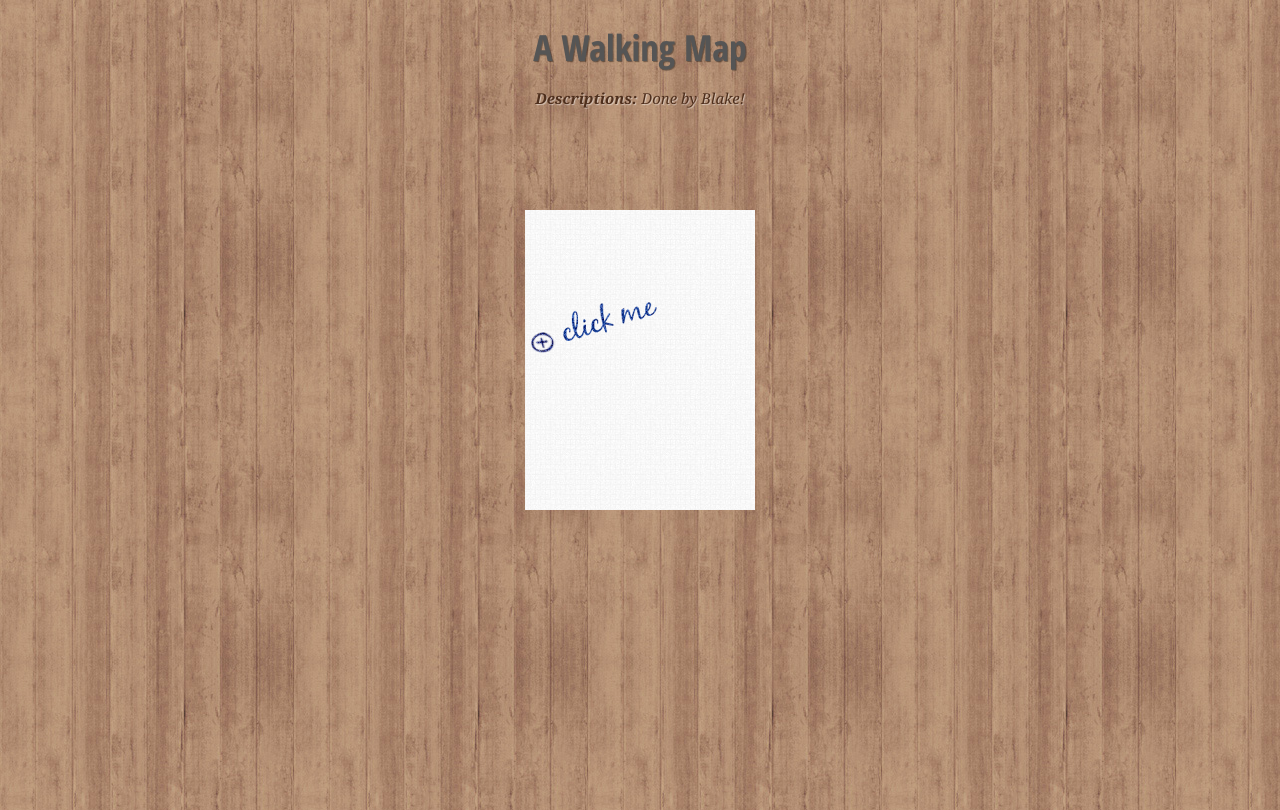
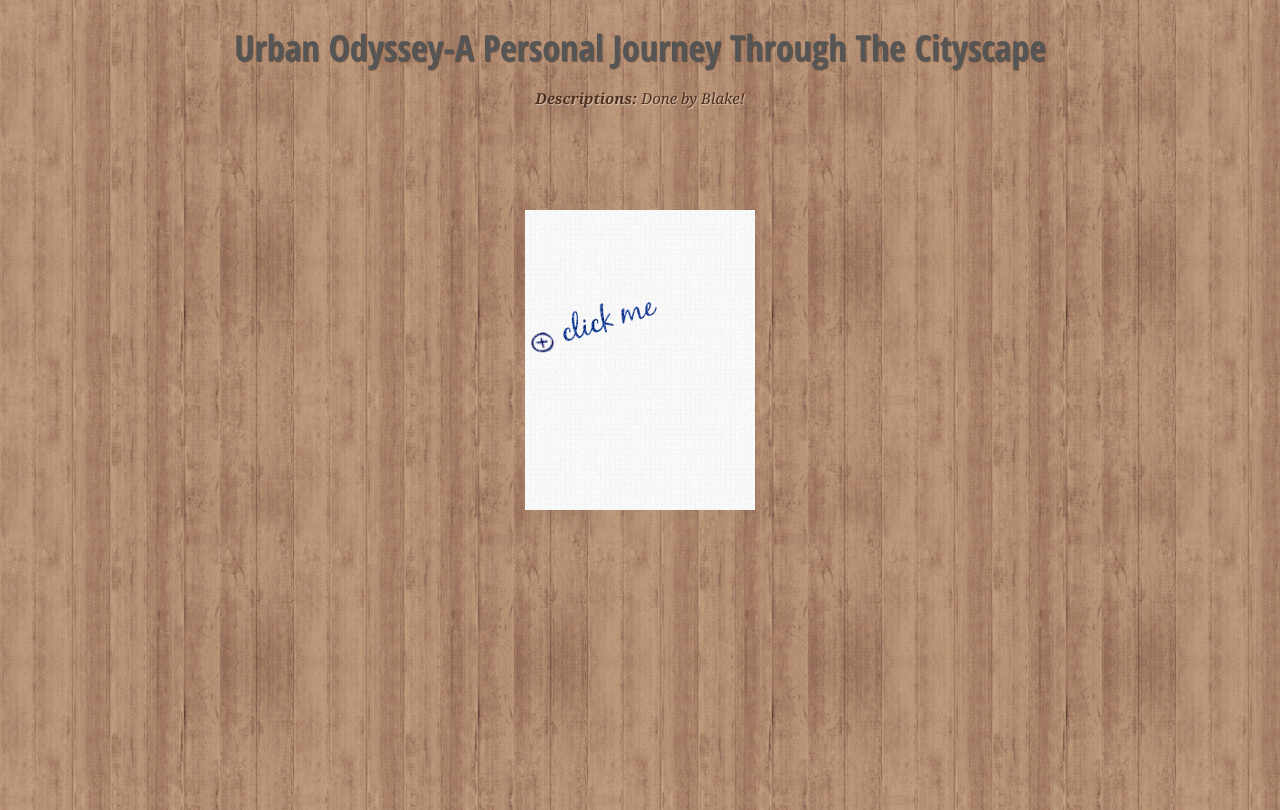
Before and after one commit to bingke93/bingke93.github.io, a plain HTML site: page project3.html in a window 1280 px wide. Drawn offline with nearby package versions, Linux system fonts and the light colour scheme.

Commit message:
Update project3.html

```diff
--- a/project3.html
+++ b/project3.html
@@ -54,7 +54,7 @@
 
 		<!-- Set the main TITLE, check the browser -->
 		<header>
-			<h1><a href="index.html"><strong>A Walking Map</strong></a></h1>
+			<h1><a href="index.html"><strong>Urban Odyssey-A Personal Journey Through The Cityscape</strong></a></h1>
 			<p class="info"><strong>Descriptions:</strong> Done by Blake!</p>
 			<div class="support-note"><!-- let's check browser support with modernizr -->
 				<span class="no-csstransforms3d">CSS 3D transforms are not supported in your browser</span>
```
